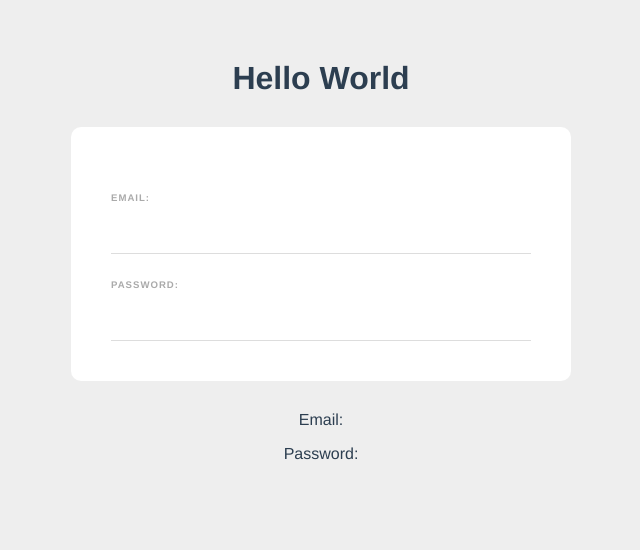
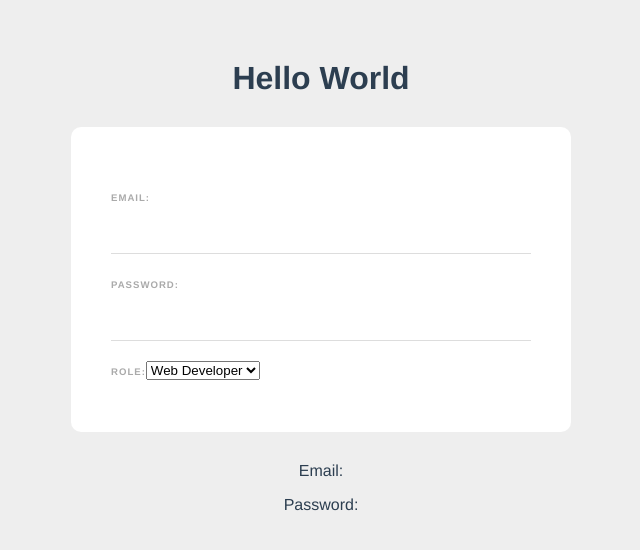
Before and after one commit to Lu-Smith/vue_form, a Vue app: page / in a window 1280 px wide. Shown: the top 550 px of the page, without its empty margins (319-959 px from the left). Built offline with nearby package versions, Linux system fonts and the light colour scheme.

Commit message:
Updated SignupForm.vue

```diff
--- a/src/components/SignupForm.vue
+++ b/src/components/SignupForm.vue
@@ -8,6 +8,11 @@
         Password:
     </label>
     <input type="password" required v-model="password">
+    <label>Role:</label>
+    <select>
+        <option value="developer">Web Developer</option>
+        <option value="designer">Web Designer</option>
+    </select>
   </form>
   <p>Email: {{ email }}</p>
   <p>Password: {{ password }}</p>
```
